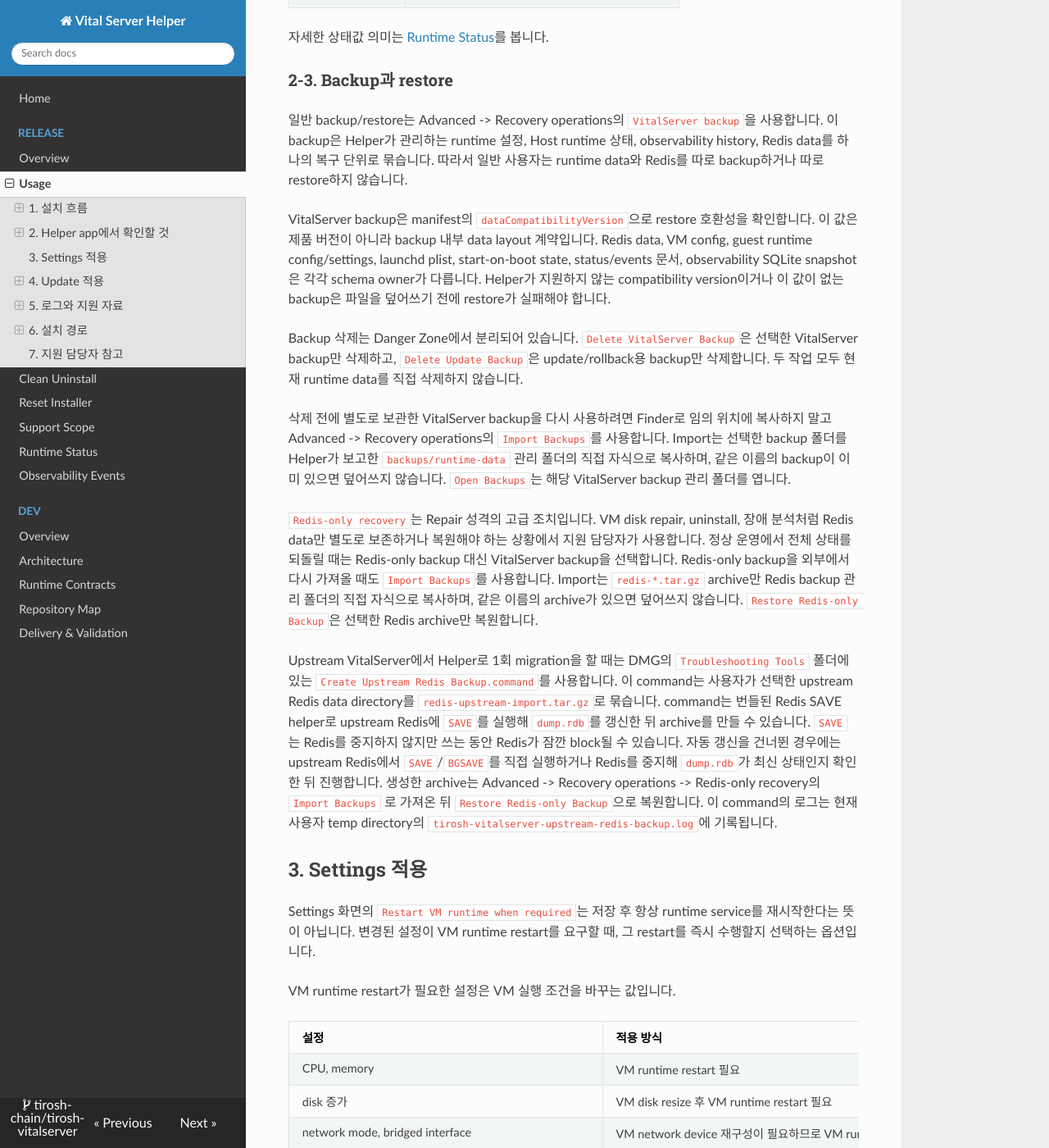
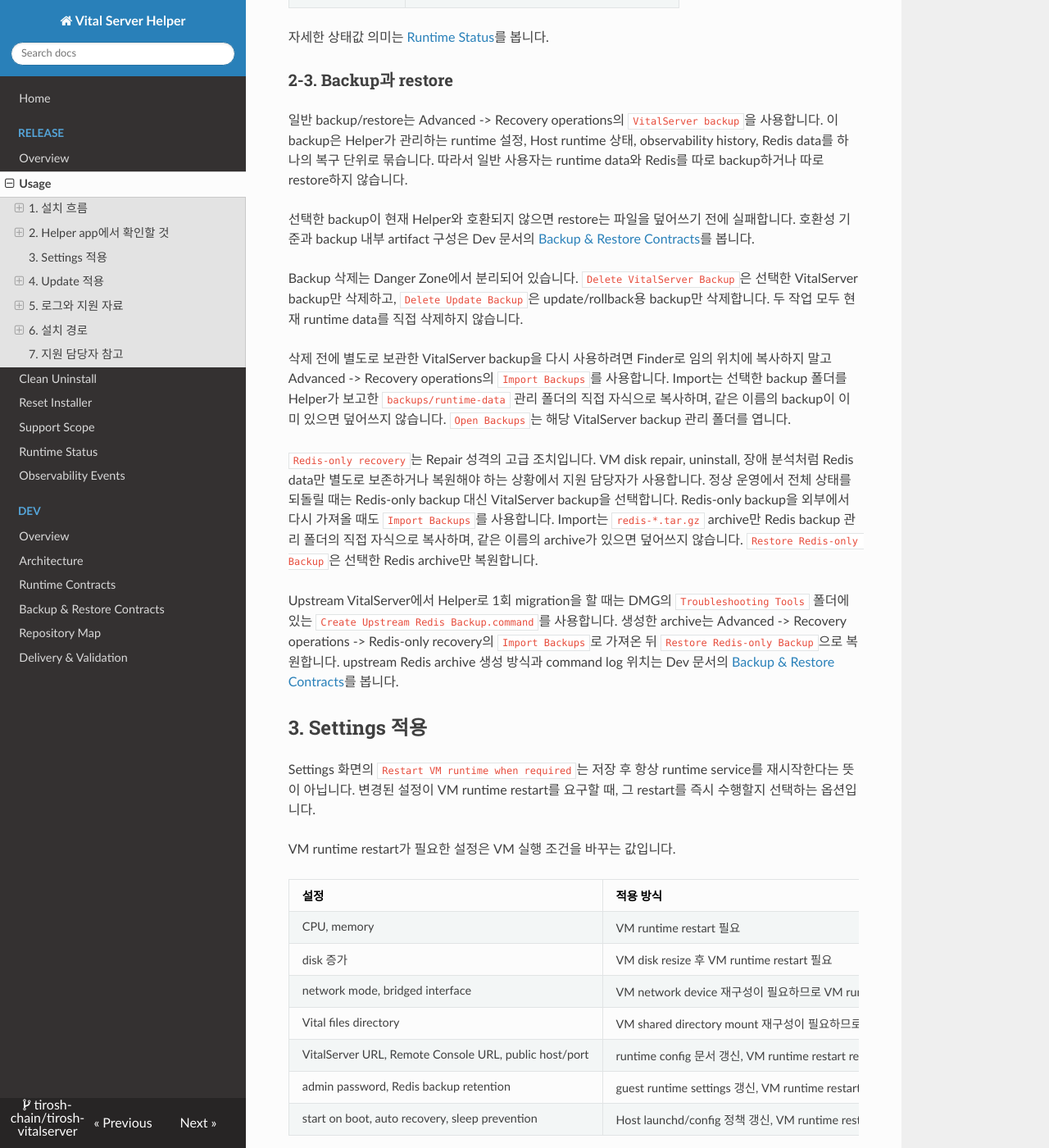
Before and after one commit to tirosh-chain/tirosh-vitalserver, an MkDocs documentation site: the page built from site-docs/release/usage.md, in a window 1280 px wide and 1400 px high, scrolled down 2191 px. Shown: the whole window at 82% size. Built offline with MkDocs 1.6.1, drawn with Linux system fonts in a browser that asks for light colours; nearby versions of some CDN libraries.

Commit message:
docs: split backup restore contract from usage

```diff
--- a/mkdocs.yml
+++ b/mkdocs.yml
@@ -30,5 +30,6 @@
       - Overview: dev/index.md
       - Architecture: dev/architecture.md
       - Runtime Contracts: dev/runtime-contracts.md
+      - Backup & Restore Contracts: dev/backup-restore-contracts.md
       - Repository Map: dev/repository-map.md
       - Delivery & Validation: dev/delivery-validation.md
--- a/site-docs/release/usage.md
+++ b/site-docs/release/usage.md
@@ -92,11 +92,9 @@
 하나의 복구 단위로 묶습니다. 따라서 일반 사용자는 runtime data와 Redis를 따로 backup하거나 따로
 restore하지 않습니다.
 
-VitalServer backup은 manifest의 `dataCompatibilityVersion`으로 restore 호환성을 확인합니다.
-이 값은 제품 버전이 아니라 backup 내부 data layout 계약입니다. Redis data, VM config, guest runtime
-config/settings, launchd plist, start-on-boot state, status/events 문서, observability SQLite snapshot은
-각각 schema owner가 다릅니다. Helper가 지원하지 않는 compatibility version이거나 이 값이 없는 backup은
-파일을 덮어쓰기 전에 restore가 실패해야 합니다.
+선택한 backup이 현재 Helper와 호환되지 않으면 restore는 파일을 덮어쓰기 전에 실패합니다.
+호환성 기준과 backup 내부 artifact 구성은 Dev 문서의
+[Backup & Restore Contracts](../dev/backup-restore-contracts.md)를 봅니다.
 
 Backup 삭제는 Danger Zone에서 분리되어 있습니다. `Delete VitalServer Backup`은 선택한
 VitalServer backup만 삭제하고, `Delete Update Backup`은 update/rollback용 backup만 삭제합니다.
@@ -115,14 +113,10 @@
 않습니다. `Restore Redis-only Backup`은 선택한 Redis archive만 복원합니다.
 
 Upstream VitalServer에서 Helper로 1회 migration을 할 때는 DMG의 `Troubleshooting Tools` 폴더에 있는
-`Create Upstream Redis Backup.command`를 사용합니다. 이 command는 사용자가 선택한 upstream Redis
-data directory를 `redis-upstream-import.tar.gz`로 묶습니다. command는 번들된 Redis SAVE helper로
-upstream Redis에 `SAVE`를 실행해 `dump.rdb`를 갱신한 뒤 archive를 만들 수 있습니다. `SAVE`는 Redis를
-중지하지 않지만 쓰는 동안 Redis가 잠깐 block될 수 있습니다. 자동 갱신을 건너뛴 경우에는 upstream
-Redis에서 `SAVE`/`BGSAVE`를 직접 실행하거나 Redis를 중지해 `dump.rdb`가 최신 상태인지 확인한 뒤
-진행합니다. 생성한 archive는 Advanced -> Recovery operations -> Redis-only recovery의 `Import Backups`
-로 가져온 뒤 `Restore Redis-only Backup`으로 복원합니다. 이 command의 로그는 현재 사용자 temp directory의
-`tirosh-vitalserver-upstream-redis-backup.log`에 기록됩니다.
+`Create Upstream Redis Backup.command`를 사용합니다. 생성한 archive는 Advanced -> Recovery operations
+-> Redis-only recovery의 `Import Backups`로 가져온 뒤 `Restore Redis-only Backup`으로 복원합니다.
+upstream Redis archive 생성 방식과 command log 위치는 Dev 문서의
+[Backup & Restore Contracts](../dev/backup-restore-contracts.md)를 봅니다.
 
 ## 3. Settings 적용
 
```
Also changed, not shown: site-docs/dev/backup-restore-contracts.md (added, +110 -0 lines), site-docs/dev/index.md (+5 -2 lines).
